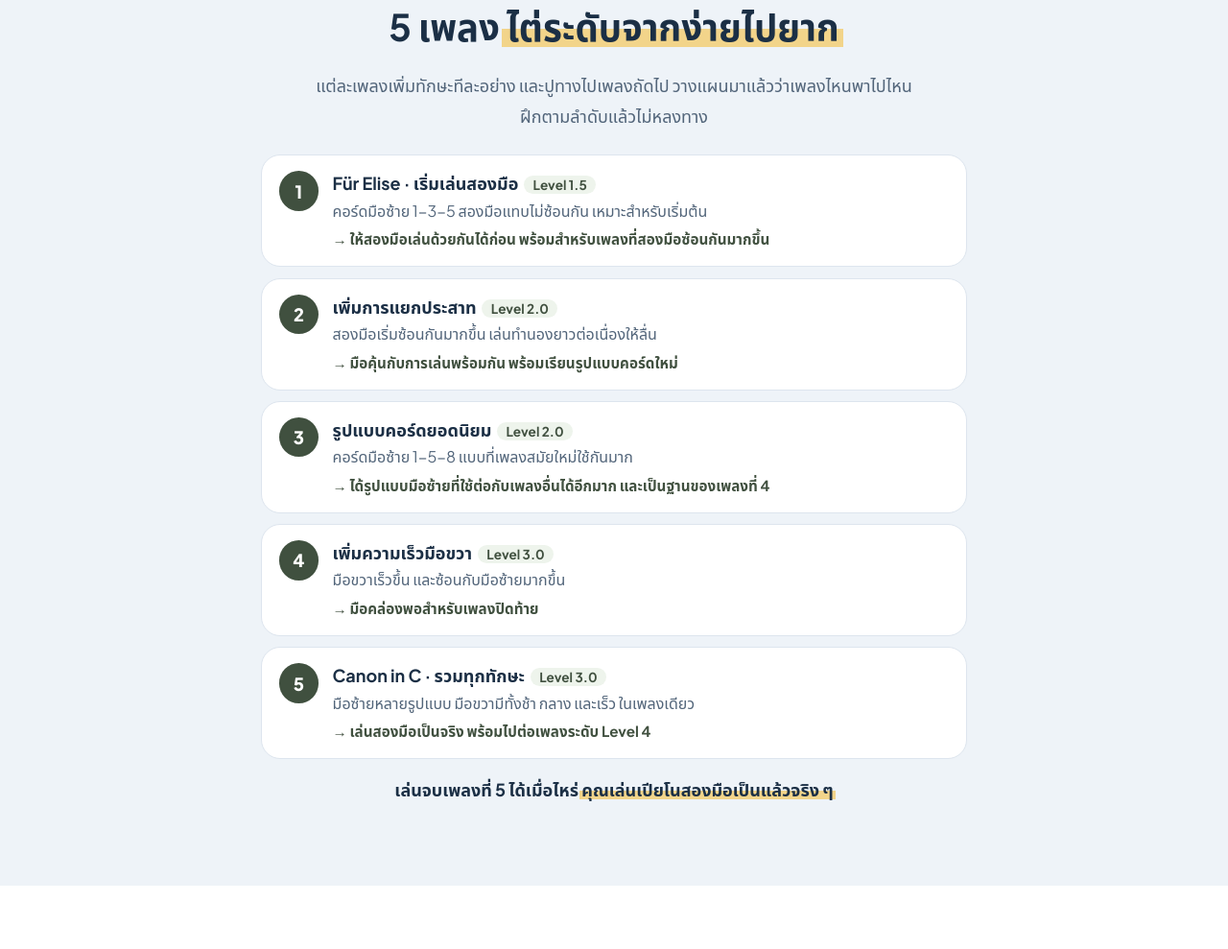
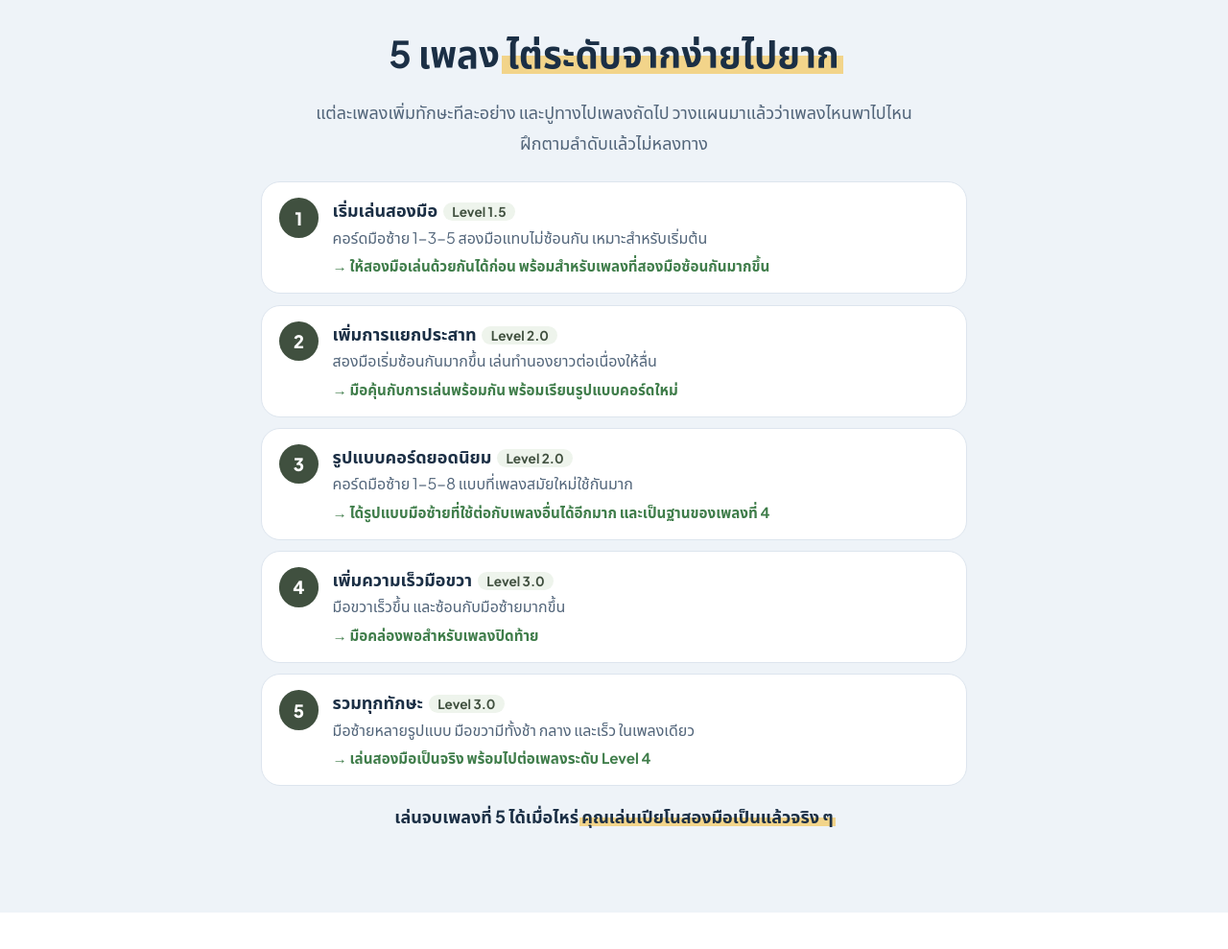
Before and after one commit to PianoFolder/PianoFolder.github.io, a plain HTML site: page books/book2/index.html in a window 1280 px wide. Shown: the part 2941-3930 px from the top of the page at 96% size. Drawn offline with Linux system fonts and the light colour scheme; a web font is replaced by a local one.

Commit message:
Book 2: song path without names

```diff
--- a/books/book2/index.html
+++ b/books/book2/index.html
@@ -117,7 +117,7 @@ section{padding-block:var(--section-y)}
 .ladder b{display:block;line-height:1.4}
 .ladder .lv{display:inline-block;font-size:.85rem;font-weight:700;color:var(--c-sage-ink);background:var(--c-sage-bg);border-radius:var(--r-pill);padding:0 .7em;margin-left:.35rem}
 .ladder p{margin:.2rem 0 0;color:var(--c-ink-soft);font-size:1rem;line-height:1.65}
-.ladder p.nx{color:var(--c-sage-ink);font-weight:600;font-size:.95rem}
+.ladder p.nx{color:#3F7D4A;font-weight:600;font-size:.95rem}
 .design-h{margin:2rem 0 1rem;font-size:1.25rem}
 .design{margin-bottom:2rem}
 .goal{max-width:46rem;margin:1rem auto 0;text-align:center;font-weight:700}
@@ -291,7 +291,7 @@ section{padding-block:var(--section-y)}
     <p class="center sub">ได้ครบทั้ง 3 อย่าง เหมือนมีครูแฟ้มนั่งสอนอยู่ข้าง ๆ</p>
     <div class="get">
       <div class="card"><span class="ic" aria-hidden="true">🎬</span><h3>คอร์สวิดีโอ 60 คลิป</h3><p>สแกน QR ในเล่ม เปิดคลิปสอนได้ทันที ไม่ต้องสมัคร ไม่ต้องเข้ากลุ่ม ทุกเพลงแยกสอนมือขวา มือซ้าย แล้วรวมสองมือ ทีละท่อน</p></div>
-      <div class="card"><span class="ic" aria-hidden="true">📖</span><h3>หนังสือคู่มือ</h3><p>โน้ตมีชื่อตัวโน้ตกำกับบนหัวโน้ต อ่านโน้ตไม่เก่งก็เล่นได้ มีตารางไต่ระดับให้ฝึกตามลำดับ และ Tip จากครูแฟ้มทุกเพลง</p></div>
+      <div class="card"><span class="ic" aria-hidden="true">📖</span><h3>หนังสือคู่มือ</h3><p>โน้ตมีชื่อตัวโน้ตกำกับบนหัวโน้ต อ่านโน้ตไม่เก่งก็เล่นได้ มีตารางไต่ระดับให้ฝึกตามลำดับ และท้ายทุกเพลงมี Tip เคล็ดลับการฝึกเพลงนั้นจากครูแฟ้ม</p></div>
       <div class="card"><span class="ic" aria-hidden="true">✅</span><h3>ครูตรวจการบ้าน</h3><p>อัดคลิปตอนคุณเล่น ส่งมาทาง LINE ครูดูให้ว่าตรงไหนถูก ตรงไหนต้องแก้ ไม่ต้องรอเล่นจบทั้งเพลง ติดท่อนไหนก็ส่งมาได้</p></div>
     </div>
     <h3 class="center design-h">ดีไซน์ที่ตั้งใจให้ฝึกง่าย</h3>
@@ -317,11 +317,11 @@ section{padding-block:var(--section-y)}
     <h2 class="center"><span class="nowrap">5 เพลง</span> <span class="hl nowrap">ไต่ระดับจากง่ายไปยาก</span></h2>
     <p class="center sub">แต่ละเพลงเพิ่มทักษะทีละอย่าง และปูทางไปเพลงถัดไป วางแผนมาแล้วว่าเพลงไหนพาไปไหน ฝึกตามลำดับแล้วไม่หลงทาง</p>
     <ol class="ladder">
-      <li><div><b>Für Elise · เริ่มเล่นสองมือ<span class="lv">Level 1.5</span></b><p>คอร์ดมือซ้าย 1-3-5 สองมือแทบไม่ซ้อนกัน เหมาะสำหรับเริ่มต้น</p><p class="nx">→ ให้สองมือเล่นด้วยกันได้ก่อน พร้อมสำหรับเพลงที่สองมือซ้อนกันมากขึ้น</p></div></li>
+      <li><div><b>เริ่มเล่นสองมือ<span class="lv">Level 1.5</span></b><p>คอร์ดมือซ้าย 1-3-5 สองมือแทบไม่ซ้อนกัน เหมาะสำหรับเริ่มต้น</p><p class="nx">→ ให้สองมือเล่นด้วยกันได้ก่อน พร้อมสำหรับเพลงที่สองมือซ้อนกันมากขึ้น</p></div></li>
       <li><div><b>เพิ่มการแยกประสาท<span class="lv">Level 2.0</span></b><p>สองมือเริ่มซ้อนกันมากขึ้น เล่นทำนองยาวต่อเนื่องให้ลื่น</p><p class="nx">→ มือคุ้นกับการเล่นพร้อมกัน พร้อมเรียนรูปแบบคอร์ดใหม่</p></div></li>
       <li><div><b>รูปแบบคอร์ดยอดนิยม<span class="lv">Level 2.0</span></b><p>คอร์ดมือซ้าย 1-5-8 แบบที่เพลงสมัยใหม่ใช้กันมาก</p><p class="nx">→ ได้รูปแบบมือซ้ายที่ใช้ต่อกับเพลงอื่นได้อีกมาก และเป็นฐานของเพลงที่ 4</p></div></li>
       <li><div><b>เพิ่มความเร็วมือขวา<span class="lv">Level 3.0</span></b><p>มือขวาเร็วขึ้น และซ้อนกับมือซ้ายมากขึ้น</p><p class="nx">→ มือคล่องพอสำหรับเพลงปิดท้าย</p></div></li>
-      <li><div><b>Canon in C · รวมทุกทักษะ<span class="lv">Level 3.0</span></b><p>มือซ้ายหลายรูปแบบ มือขวามีทั้งช้า กลาง และเร็ว ในเพลงเดียว</p><p class="nx">→ เล่นสองมือเป็นจริง พร้อมไปต่อเพลงระดับ Level 4</p></div></li>
+      <li><div><b>รวมทุกทักษะ<span class="lv">Level 3.0</span></b><p>มือซ้ายหลายรูปแบบ มือขวามีทั้งช้า กลาง และเร็ว ในเพลงเดียว</p><p class="nx">→ เล่นสองมือเป็นจริง พร้อมไปต่อเพลงระดับ Level 4</p></div></li>
     </ol>
     <p class="goal">เล่นจบเพลงที่ 5 ได้เมื่อไหร่ <span class="hl nowrap">คุณเล่นเปียโนสองมือเป็นแล้วจริง ๆ</span></p>
   </div>
```
